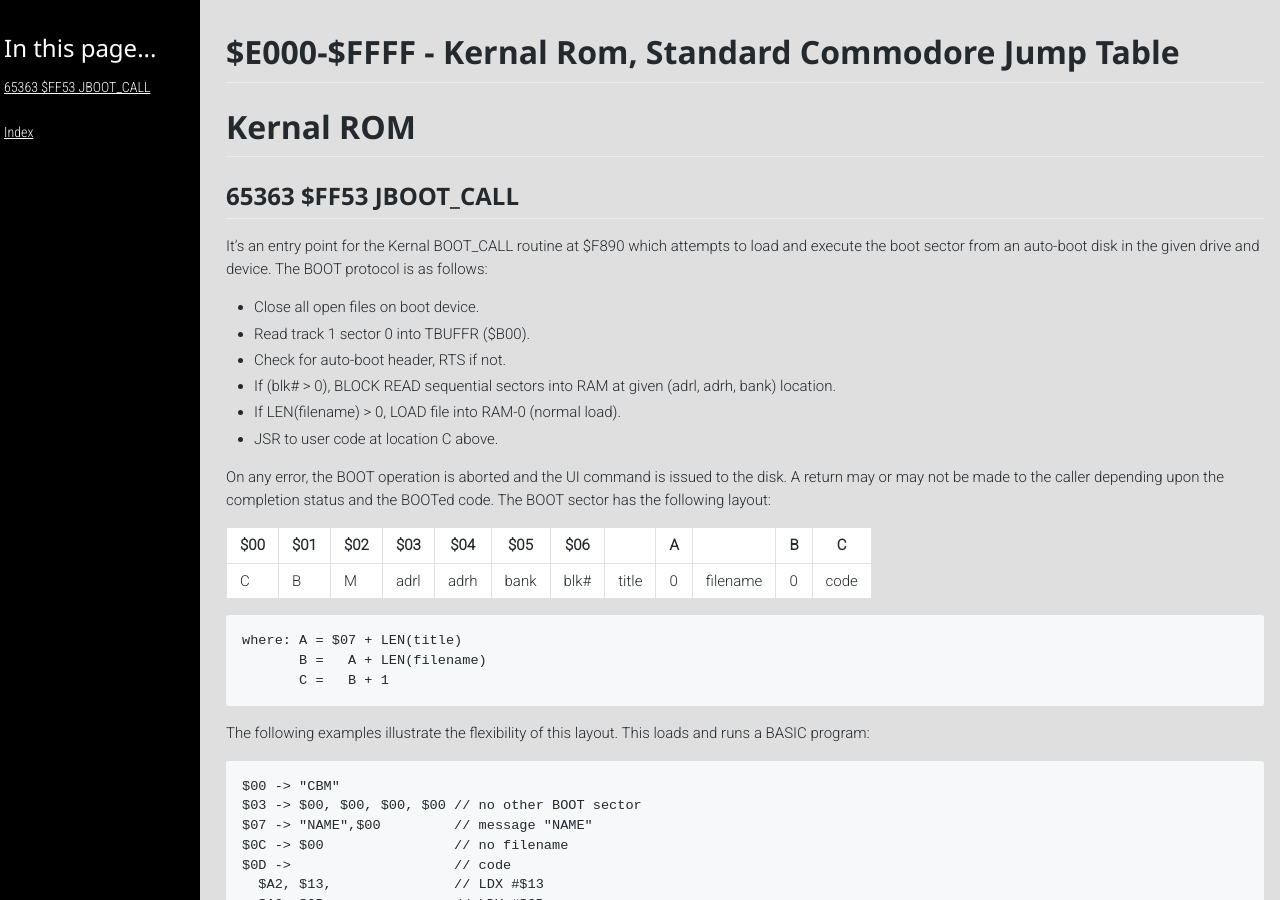
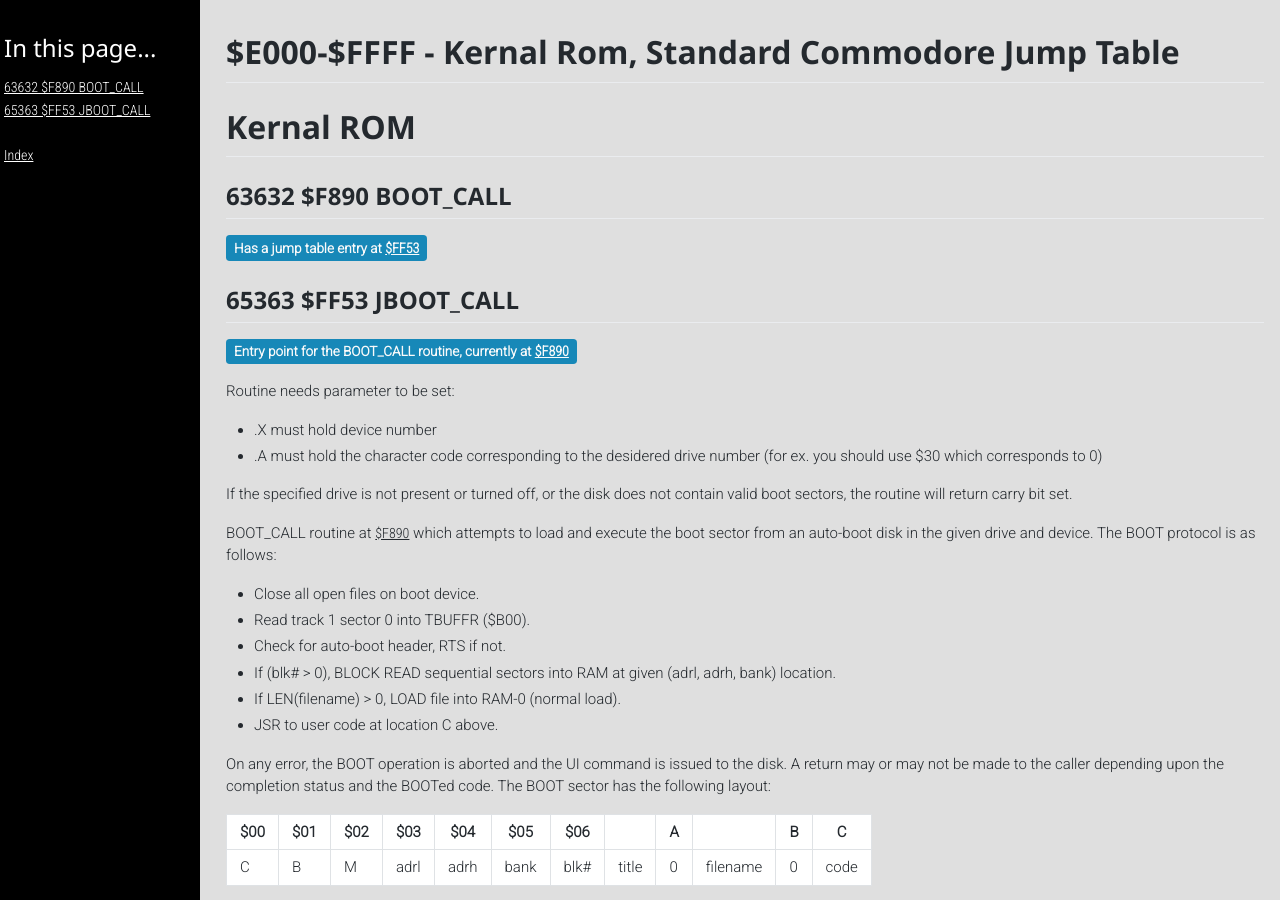
Before and after one commit to c128lib/Reference, a Jekyll site: the page built from E000.md, in a window 1280 px wide and 900 px high. Built offline with Jekyll 4.4.1, drawn with Linux system fonts in a browser that asks for light colours; comment, search, counter and statistics services are not loaded.

```diff
--- a/E000.md
+++ b/E000.md
@@ -6,8 +6,26 @@ title: $E000-$FFFF - Kernal Rom, Standard Commodore Jump Table
 
 # Kernal ROM
 
-## 65363 $FF53 JBOOT_CALL <a name="FF53"></a>
-It's an entry point for the Kernal BOOT_CALL routine at $F890 which attempts to load and execute the boot sector from an auto-boot disk in the given drive and device. The BOOT protocol is as follows:
+<a name="F890"></a>
+
+## 63632 $F890 BOOT_CALL
+
+<span class="badge badge-info">Has a jump table entry at [$FF53](#FF53)</span>
+
+<a name="FF53"></a>
+
+## 65363 $FF53 JBOOT_CALL
+
+<span class="badge badge-info">Entry point for the BOOT_CALL routine, currently at [$F890](#F890)</span>
+
+Routine needs parameter to be set:
+
+* .X must hold device number
+* .A must hold the character code corresponding to the desidered drive number (for ex. you should use $30 which corresponds to 0)
+
+If the specified drive is not present or turned off, or the disk does not contain valid boot sectors, the routine will return carry bit set.
+
+BOOT_CALL routine at [$F890](#F890) which attempts to load and execute the boot sector from an auto-boot disk in the given drive and device. The BOOT protocol is as follows:
 
 * Close all open files on boot device.
 * Read track 1 sector 0 into TBUFFR ($B00).
```
Also changed, not shown: 0000.md (added, +74 -0 lines).
